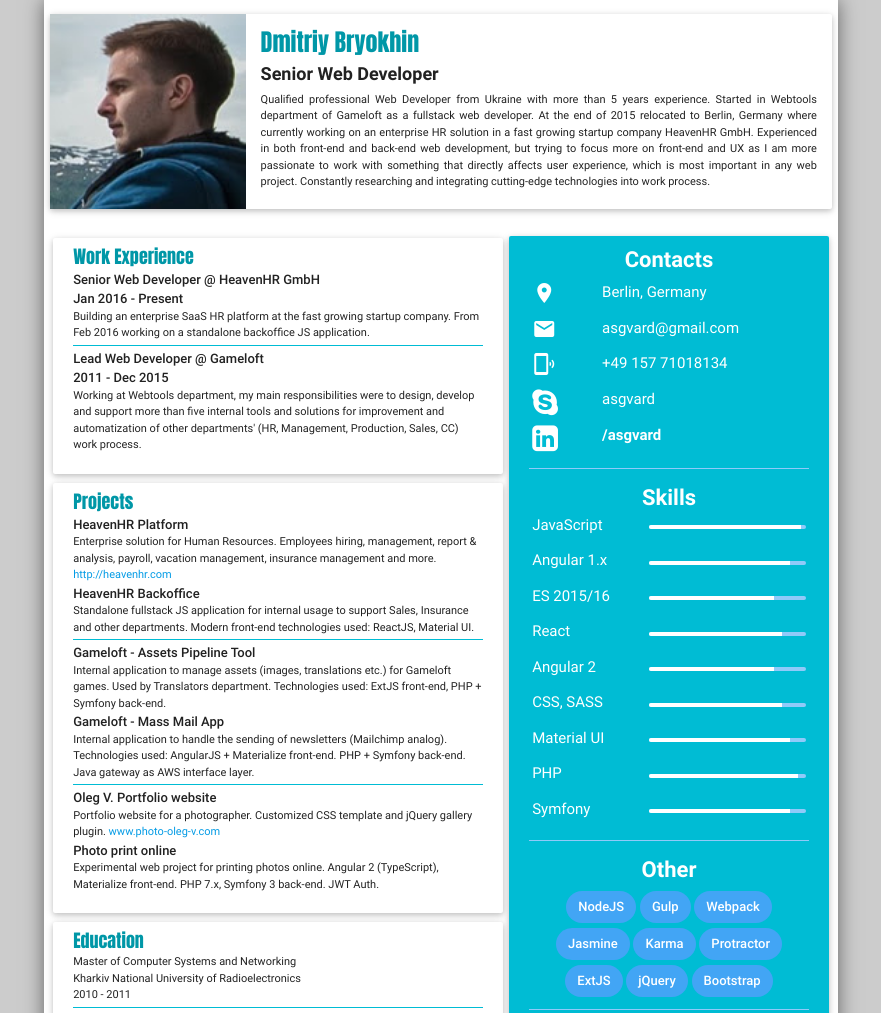
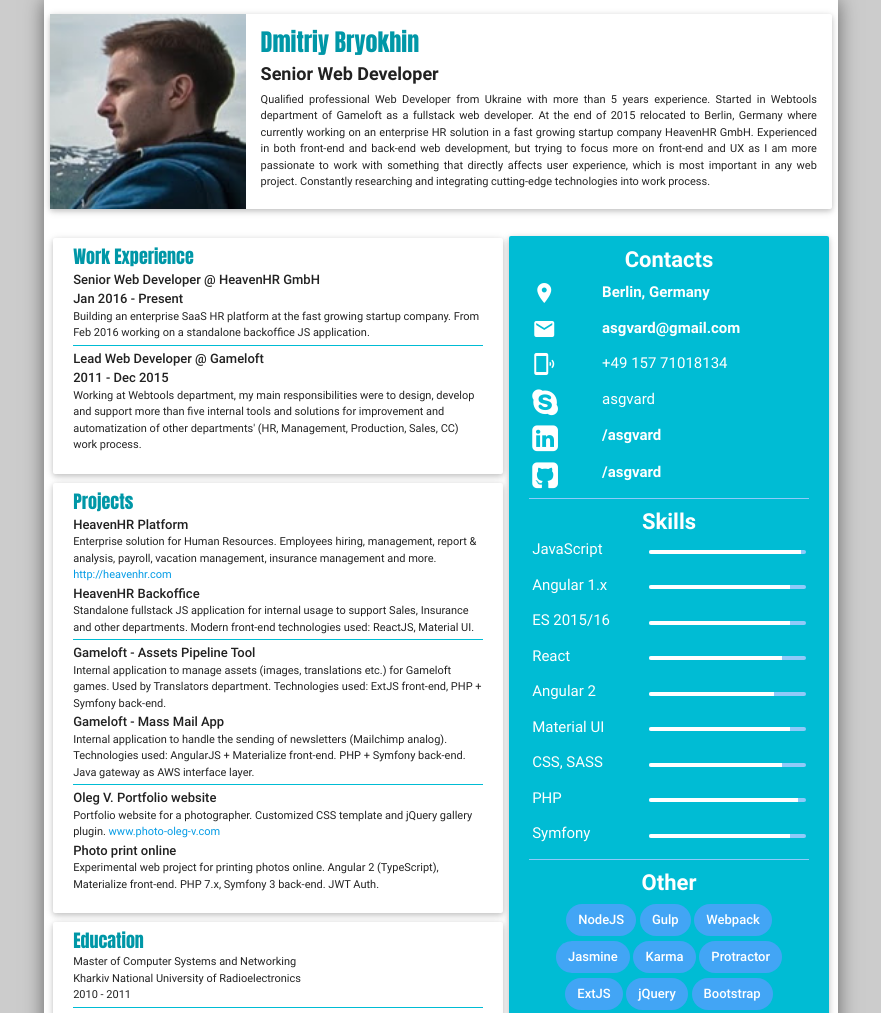
Before and after one commit to asgvard/asgvard.github.io_bkp, a website: page index.html in a window 1280 px wide. Shown: the top 1013 px of the page, without its empty margins (199-1080 px from the left). Drawn offline with Linux system fonts and the light colour scheme.

Commit message:
corrected links

```diff
--- a/app.css
+++ b/app.css
@@ -113,7 +113,7 @@ input[type="range"] {
 }
 
 #right-box .divider {
-    margin: 12px 0;
+    margin: 6px 0;
 }
 
 .progress {
--- a/index.html
+++ b/index.html
@@ -153,7 +153,7 @@
                                 <i class="material-icons">location_on</i>
                             </div>
                             <div class="col s9">
-                                Berlin, Germany
+                                <a class="white-text hoverable" href="https://www.google.de/maps/place/Br%C3%BCsseler+Str.+39,+13353+Berlin/@52.546576,13.3474917,17z" target="_blank"><b>Berlin, Germany</b></a>
                             </div>
                         </div>
                         <div class="row">
@@ -161,7 +161,7 @@
                                 <i class="material-icons">email</i>
                             </div>
                             <div class="col s9">
-                                asgvard@gmail.com
+                                <a href="mailto:asgvard@gmail.com" class="white-text hoverable"><b>asgvard@gmail.com</b></a>
                             </div>
                         </div>
                         <div class="row">
@@ -186,6 +186,14 @@
                             </div>
                             <div class="col s9">
                                 <a class="white-text hoverable" target="_blank" href="https://www.linkedin.com/in/asgvard"><b>/asgvard</b></a>
+                            </div>
+                        </div>
+                        <div class="row">
+                            <div class="col s3">
+                                <i class="fa fa-github-square fa-2x"></i>
+                            </div>
+                            <div class="col s9">
+                                <a class="white-text hoverable" target="_blank" href="https://github.com/asgvard"><b>/asgvard</b></a>
                             </div>
                         </div>
                     </div>
@@ -222,7 +230,7 @@
                             </div>
                             <div class="col s7">
                                 <div class="progress blue lighten-3">
-                                    <div class="determinate white" style="width: 80%"></div>
+                                    <div class="determinate white" style="width: 90%"></div>
                                 </div>
                             </div>
                         </div>
@@ -248,21 +256,21 @@
                         </div>
                         <div class="row">
                             <div class="col s5">
+                                Material UI
+                            </div>
+                            <div class="col s7">
+                                <div class="progress blue lighten-3">
+                                    <div class="determinate white" style="width: 90%"></div>
+                                </div>
+                            </div>
+                        </div>
+                        <div class="row">
+                            <div class="col s5">
                                 CSS, SASS
                             </div>
                             <div class="col s7">
                                 <div class="progress blue lighten-3">
                                     <div class="determinate white" style="width: 85%"></div>
-                                </div>
-                            </div>
-                        </div>
-                        <div class="row">
-                            <div class="col s5">
-                                Material UI
-                            </div>
-                            <div class="col s7">
-                                <div class="progress blue lighten-3">
-                                    <div class="determinate white" style="width: 90%"></div>
                                 </div>
                             </div>
                         </div>
```
